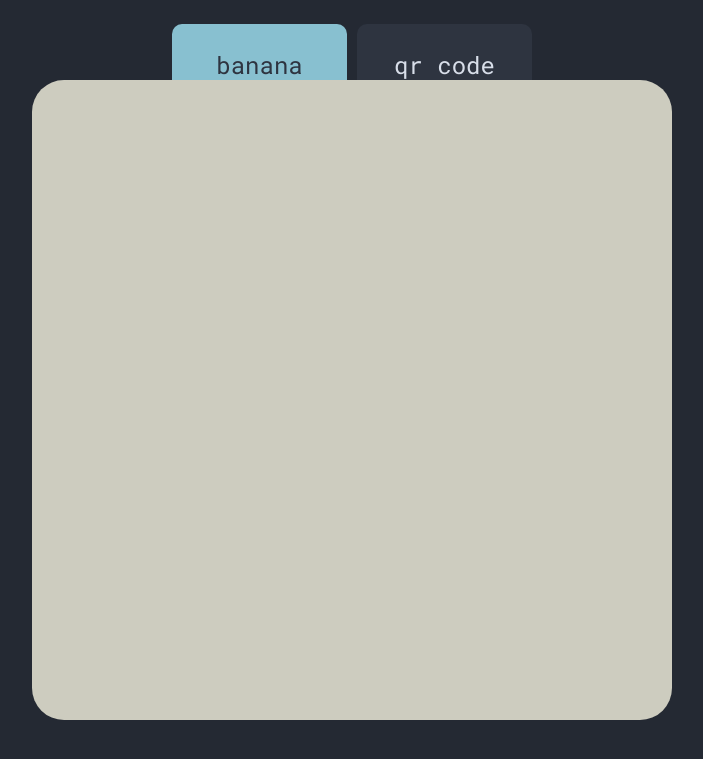
After one commit to Ablacat/gabrielkantor.com, a PHP site: page /image.html in a window 1280 px wide. The commit adds this page. Shown: the top 759 px of the page, without its empty margins (288-991 px from the left). Run offline with PHP 8.4, Linux system fonts and the light colour scheme.

Commit message:
added image depixelator

```diff
--- /dev/null
+++ b/image.html
@@ -0,0 +1,21 @@
+<!DOCTYPE html>
+<html lang="en">
+<head>
+    <meta charset="UTF-8">
+    <meta name="viewport" content="width=device-width, initial-scale=1.0">
+    <title>Image Depixelator</title>
+    <link rel="icon" href="image/search.ico" />
+    <link rel="stylesheet" href="image/image.css">
+    <link rel="preconnect" href="https://fonts.googleapis.com">
+    <link rel="preconnect" href="https://fonts.gstatic.com" crossorigin>
+    <link href="https://fonts.googleapis.com/css2?family=Roboto+Mono&display=swap" rel="stylesheet">
+    <script src="image/image.js"></script>
+</head>
+<body>
+    <div class= "selectors">
+        <p id="banana" onclick="activate(this.id);" active>banana</p>
+        <p id="qr" onclick="activate(this.id);">qr code</p>
+    </div>
+    <div class="box" id="p" onmouseenter="split(this.id);"></div>
+</body>
+</html>
--- /dev/null
+++ b/image/image.css
@@ -0,0 +1,65 @@
+body {
+    background-color: #242933;
+}
+
+@media screen and (orientation: landscape) {
+    #p {
+        height: 80vh;
+        width: 80vh;
+    }
+}
+
+@media screen and (orientation: portrait) {
+    #p {
+        width: 80vw;
+        height: 80vw;
+    }
+}
+
+div {
+    border-radius: 5%;
+    display: grid;
+    grid-template-columns: auto auto;
+}
+
+#p {
+    position: absolute;
+    top: 50%;
+    left: 50%;
+    transform: translate(-50%, -50%);
+}
+
+.selectors {
+    position: absolute;
+    background: none;
+    left: 50%;
+    top: 0;
+    transform: translateX(-50%);
+    width: auto;
+    height: 10%;
+    column-gap: 10px;
+    grid-template-columns: 175px 175px;
+    justify-content: space-evenly;
+    align-content: space-evenly;
+}
+
+p {
+    color: #d8dee9;
+    background-color: #2e3440;
+    padding: 25px;
+    font-size: 24px;
+    font-family: 'Roboto Mono', monospace;
+    text-align: center;
+    border-radius: 10px;
+    transition-duration: 0.125s;
+}
+
+p[active] {
+    color: #2e3440;
+    background-color: #88c0d0;
+}
+
+p:hover {
+    color: #2e3440;
+    background-color: #d8dee9;
+}
--- /dev/null
+++ b/image/image.js
@@ -0,0 +1,142 @@
+let imageURL = "image/banana.jpg";
+
+let bgCanvas;
+
+window.onload = async function run() {
+    bgCanvas = await crop(imageURL, 1/1);
+    let rgb = getAverageColor(bgCanvas, 0, 0, bgCanvas.width, bgCanvas.height);
+    document.getElementById("p").style.backgroundColor = 'rgb('+rgb.r+','+rgb.g+','+rgb.b+')';
+}
+
+async function activate(id) {
+    let buttons = document.getElementsByTagName("p")
+    for (let button of buttons) {
+        button.removeAttribute("active");
+    }
+    document.getElementById(id).setAttribute("active", "");
+    switch (id) {
+        case ("qr"):
+            imageURL = "image/qr.jpg"
+            break;
+        case ("banana"):
+            imageURL = "image/banana.jpg"
+            break;
+    }
+
+    bgCanvas = await crop(imageURL, 1/1);
+    let rgb = getAverageColor(bgCanvas, 0, 0, bgCanvas.width, bgCanvas.height);
+    document.getElementById("p").innerHTML = "";
+    document.getElementById("p").setAttribute("onmouseout", "getMouseEnter(this.id);");
+    document.getElementById("p").style.backgroundColor = 'rgb('+rgb.r+','+rgb.g+','+rgb.b+')';
+}
+
+async function split(id) {
+    if (document.getElementById(id).getBoundingClientRect().width > Math.ceil(document.getElementById("p").offsetWidth / bgCanvas.width)) {
+        for (let i = 0; i < 4; i++){
+            let div = document.createElement("div");
+            div.setAttribute("id", id + "_" + i);
+            div.setAttribute("onmouseout", "getMouseEnter(this.id);");
+            document.getElementById(id).appendChild(div);
+            let rgb = await setAverageColor(document.getElementById(div.getAttribute("id")));
+            document.getElementById(div.getAttribute("id")).style.backgroundColor = 'rgb('+rgb.r+','+rgb.g+','+rgb.b+')';
+        }
+        document.getElementById(id).style.backgroundColor = "transparent";
+        document.getElementById(id).removeAttribute("onmouseenter");
+    }
+}
+
+function getMouseEnter(id) {
+    document.getElementById(id).setAttribute("onmouseenter", "split(this.id);");
+    document.getElementById(id).removeAttribute("onmouseout");
+}
+
+async function setAverageColor(div) {
+    let x = (div.getBoundingClientRect().left - document.getElementById("p").getBoundingClientRect().left)
+    / (document.getElementById("p").offsetWidth / bgCanvas.width);
+
+    let y = (div.getBoundingClientRect().top - document.getElementById("p").getBoundingClientRect().top)
+    / (document.getElementById("p").offsetHeight / bgCanvas.height);
+
+    let preWidth = bgCanvas.width * (div.getBoundingClientRect().width / document.getElementById("p").offsetWidth);
+    let relWidth = (preWidth > Math.ceil(document.getElementById("p").offsetWidth / bgCanvas.width))
+    ? preWidth : Math.ceil(document.getElementById("p").offsetWidth / bgCanvas.width);
+
+    let preHeight = bgCanvas.height * (div.getBoundingClientRect().height / document.getElementById("p").offsetHeight);
+    let relHeight = (preHeight > Math.ceil(document.getElementById("p").offsetHeight / bgCanvas.height))
+    ? preHeight : Math.ceil(document.getElementById("p").offsetHeight / bgCanvas.height);
+
+    let rgb = getAverageColor(bgCanvas, x, y, relWidth, relHeight);
+    return rgb;
+
+}
+
+function getAverageColor(canvas, x, y, width, height) {
+    let count = 0;
+    let i = -4;
+    let blockSize = 4;
+    let rgb = {r: 0, g: 0, b: 0};
+    let context = canvas.getContext && canvas.getContext("2d", { willReadFrequently: true });
+    let data = context.getImageData(x, y, width, height);
+
+    let length = data.data.length;
+
+    while ( (i += blockSize * 4) < length ) {
+        ++count;
+        rgb.r += data.data[i];
+        rgb.g += data.data[i+1];
+        rgb.b += data.data[i+2];
+    }
+
+    // ~~ used to floor values
+    rgb.r = ~~(rgb.r/count);
+    rgb.g = ~~(rgb.g/count);
+    rgb.b = ~~(rgb.b/count);
+
+    return rgb;
+}
+
+function crop(url, aspectRatio) {
+    // we return a Promise that gets resolved with our canvas element
+    return new Promise((resolve) => {
+        // this image will hold our source image data
+        const inputImage = new Image();
+
+        // we want to wait for our image to load
+        inputImage.onload = () => {
+            // let's store the width and height of our image
+            const inputWidth = inputImage.naturalWidth;
+            const inputHeight = inputImage.naturalHeight;
+
+            // get the aspect ratio of the input image
+            const inputImageAspectRatio = inputWidth / inputHeight;
+
+            // if it's bigger than our target aspect ratio
+            let outputWidth = inputWidth;
+            let outputHeight = inputHeight;
+            if (inputImageAspectRatio > aspectRatio) {
+                outputWidth = inputHeight * aspectRatio;
+            } else if (inputImageAspectRatio < aspectRatio) {
+                outputHeight = inputWidth / aspectRatio;
+            }
+
+            // calculate the position to draw the image at
+            const outputX = (outputWidth - inputWidth) * 0.5;
+            const outputY = (outputHeight - inputHeight) * 0.5;
+
+            // create a canvas that will present the output image
+            const outputImage = document.createElement('canvas');
+
+            // set it to the same size as the image
+            outputImage.width = outputWidth;
+            outputImage.height = outputHeight;
+
+            // draw our image at position 0, 0 on the canvas
+            const ctx = outputImage.getContext('2d', { willReadFrequently: true });
+            ctx.drawImage(inputImage, outputX, outputY);
+            resolve(outputImage);
+        };
+
+        // start loading our image
+        inputImage.src = url;
+    });
+}
--- a/index.html
+++ b/index.html
@@ -18,6 +18,7 @@
         <div class="projects box">
             <h2>Projects:</h2>
             <a href="http://gabrielkantor.com/gpt.html">Chat GPT Clone</a>
+            <a href="http://gabrielkantor.com/image.html">Image "Depixelator"</a>
             <a href="http://sites.google.com/student.tcsd.org/gkcsa">Computer Science A Portfolio</a>
         </div>
     </body>
```
Also changed, not shown: main.css (+6 -6 lines), image/banana.jpg (added), image/qr.jpg (added), image/search.ico (added).
